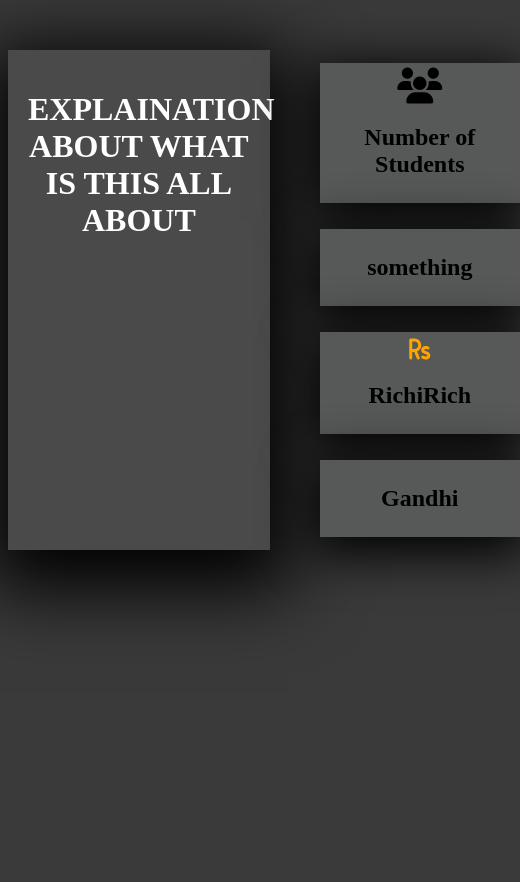
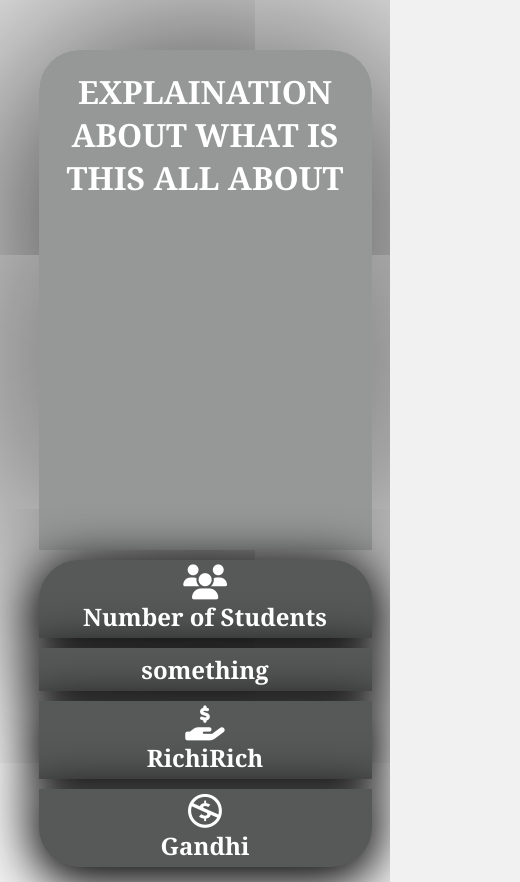
Before and after one commit to PaonaPh/lotogleam_fine_management, a plain HTML site: page feature/Dashboard/index.html in a window 390 px wide. Shown: the whole page, 520 px wide, since content can reach past the window. Before the commit the page ends 844 px from the top, so only its background shows below. Drawn offline with Linux system fonts and the light colour scheme.

Commit message:
bg_color and border updates

```diff
--- a/feature/Dashboard/assets/css/style.css
+++ b/feature/Dashboard/assets/css/style.css
@@ -3,26 +3,32 @@
     box-sizing: border-box;
 }
 body{
-    background-color: rgb(59, 58, 58)
+    background-color: rgb(241, 241, 241)
 }
 .container{
     display:flex;
     position: relative;
     margin-top: 50px;
+    margin-left: 20px;
 }
 .container1{
     color:#fff;
-    background-color: rgba(92, 93, 93, 0.472);
-    margin-right: 50px;
+    background-color: rgba(48, 49, 49, 0.472);
+    /*margin-right: 50px;*/
     width:70%;
     height:500px;
     padding:20px;
-    box-shadow: 0px 19px 70px 20px black;
+    box-shadow: 0px 20px 970px 15px black;
+    border-top-left-radius: 40px;
+    border-top-right-radius: 40px;
+}
+.container1:hover{
+    background-color: rgba(73, 0, 102, 0.808);
 }
 .container2{
-    display:flex;
-    flex-direction: column;
-    justify-content: space-around;
+    display:block;
+    /*justify-content: space-around;*/
+    margin:auto;
 }
 .StudentNumber{
     /*border:0.3px solid rgb(156, 154, 154);*/
@@ -30,16 +36,20 @@ body{
     width:200px;
     box-shadow: 0px 10px 50px 7px black;
     padding:5px;
+    margin-bottom: 15px;
+    border-top-left-radius: 40px;
+    border-top-right-radius: 40px;
 }
 .StudentNumber:hover{
     color:#fff;
-    background-color: rgba(226, 6, 90, 0.918)
+    background-color: rgba(6, 21, 226, 0.918)
 }
 .unknown{
     background-color: rgb(87, 88, 88);
     width:200px;
     box-shadow: 0px 10px 50px 7px black;
     padding:5px;
+    margin-bottom: 15px;
 }
 .unknown:hover{
     color:#fff;
@@ -50,21 +60,55 @@ body{
     width:200px;
     box-shadow: 0px 10px 50px 7px black;
     padding:5px;
+    margin-bottom: 15px;
 }
-.RichiRich i{
+/*.RichiRich i{
     color:orange;
-}
+}*/
 .RichiRich:hover{
     color:#fff;
-    background-color: rgba(226, 6, 90, 0.918)
+    background-color: rgba(226, 68, 6, 0.918)
 }
 .innocent{
     background-color: rgb(87, 88, 88);
     width:200px;
     box-shadow: 0px 10px 50px 7px black;
     padding:5px;
+    margin-bottom: 15px;
+    border-bottom-left-radius: 40px;
+    border-bottom-right-radius: 40px;
 }
 .innocent:hover{
     color:#fff;
-    background-color: rgba(226, 6, 90, 0.918)
+    background-color: rgba(8, 165, 3, 0.918)
 }
+
+@media screen and (max-width:900px){
+    *{
+        margin:auto;
+        color:#fff;
+        font-family: Cambria, Cochin, Georgia, Times, 'Times New Roman', serif;
+    }
+    .container{
+        display:block;
+    }
+    .container1{
+        width:90%;
+        margin-bottom: 10px;
+    }
+    .StudentNumber{
+        width:90%;
+        margin-bottom: 10px;
+    }
+    .unknown{
+        width:90%;
+        margin-bottom: 10px;
+    }
+    .RichiRich{
+        width:90%;
+        margin-bottom: 10px;
+    }
+    .innocent{
+        width:90%;
+    }
+}
--- a/feature/Dashboard/index.html
+++ b/feature/Dashboard/index.html
@@ -1,6 +1,7 @@
 <!DOCTYPE html>
 <html>
     <head>
+        <meta name="viewport" content="width=divice-width initial-scale=1.0">
         <link rel="stylesheet" type="text/css" href="assets/css/style.css">
         <script src="https://kit.fontawesome.com/23ade7105f.js"></script>
     </head>
@@ -12,17 +13,19 @@
                 </div>
                 <div class="container2">
                     <div class="StudentNumber">
-                        <i class="fa fa-group" style="font-size:36px"></i>
+                        <i class="fa fa-group" style="font-size:35px"></i>
                         <h2>Number of Students</h2>
                         </div>
                         <div class="unknown">
                                 <h2>something</h2>
                         </div>
                         <div class="RichiRich">
-                            <i style='font-size:24px' class='fas'>&#xf156;</i>
+                            <i style='font-size:35px' class="fas fa-hand-holding-usd"></i>
                             <h2>RichiRich</h2>
+
                         </div>
                         <div class="innocent">
+                            <i style='font-size:35px' class="fab fa-creative-commons-nc"></i>
                             <h2>Gandhi</h2>
                         </div>
                 </div>
```
